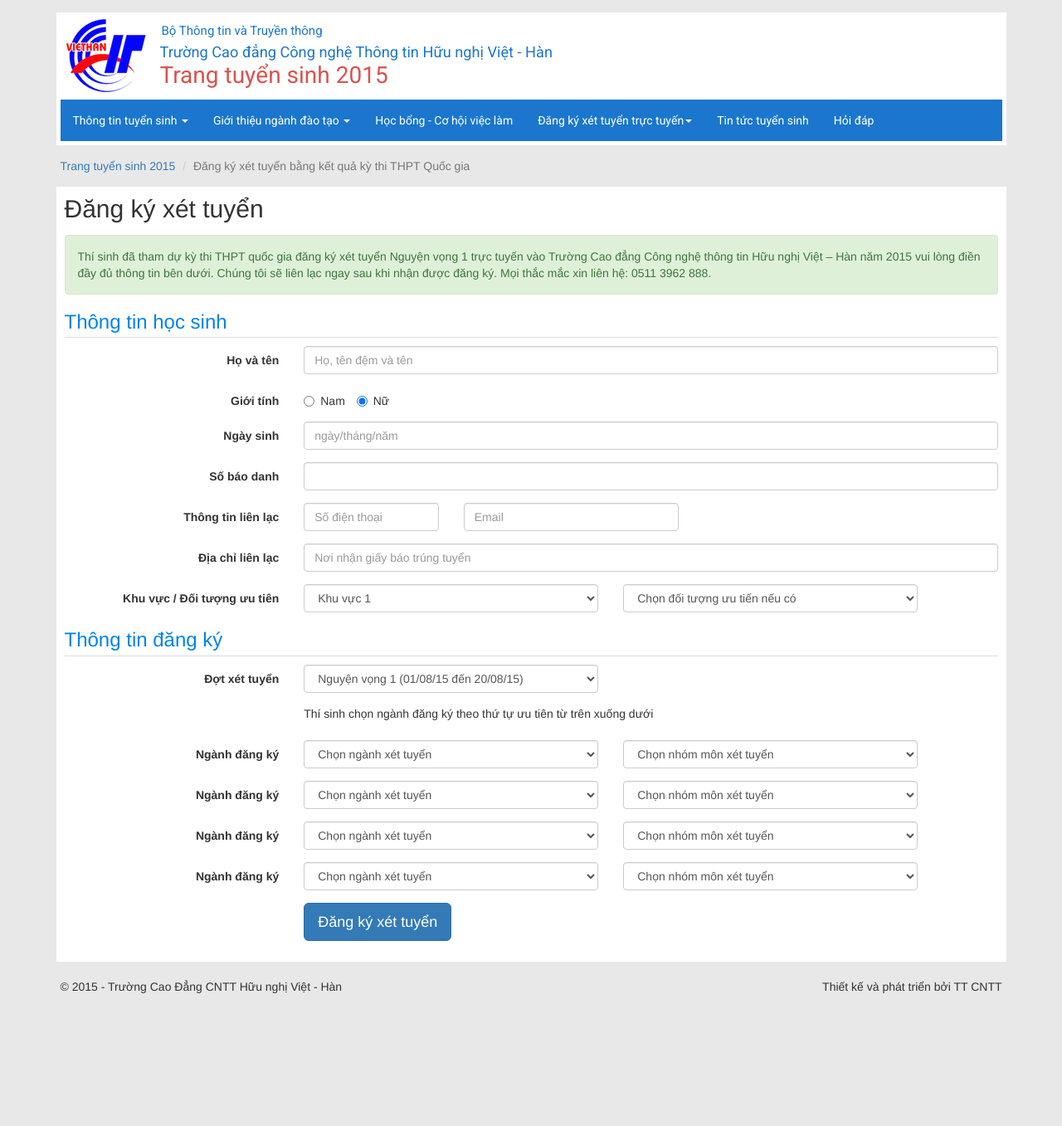
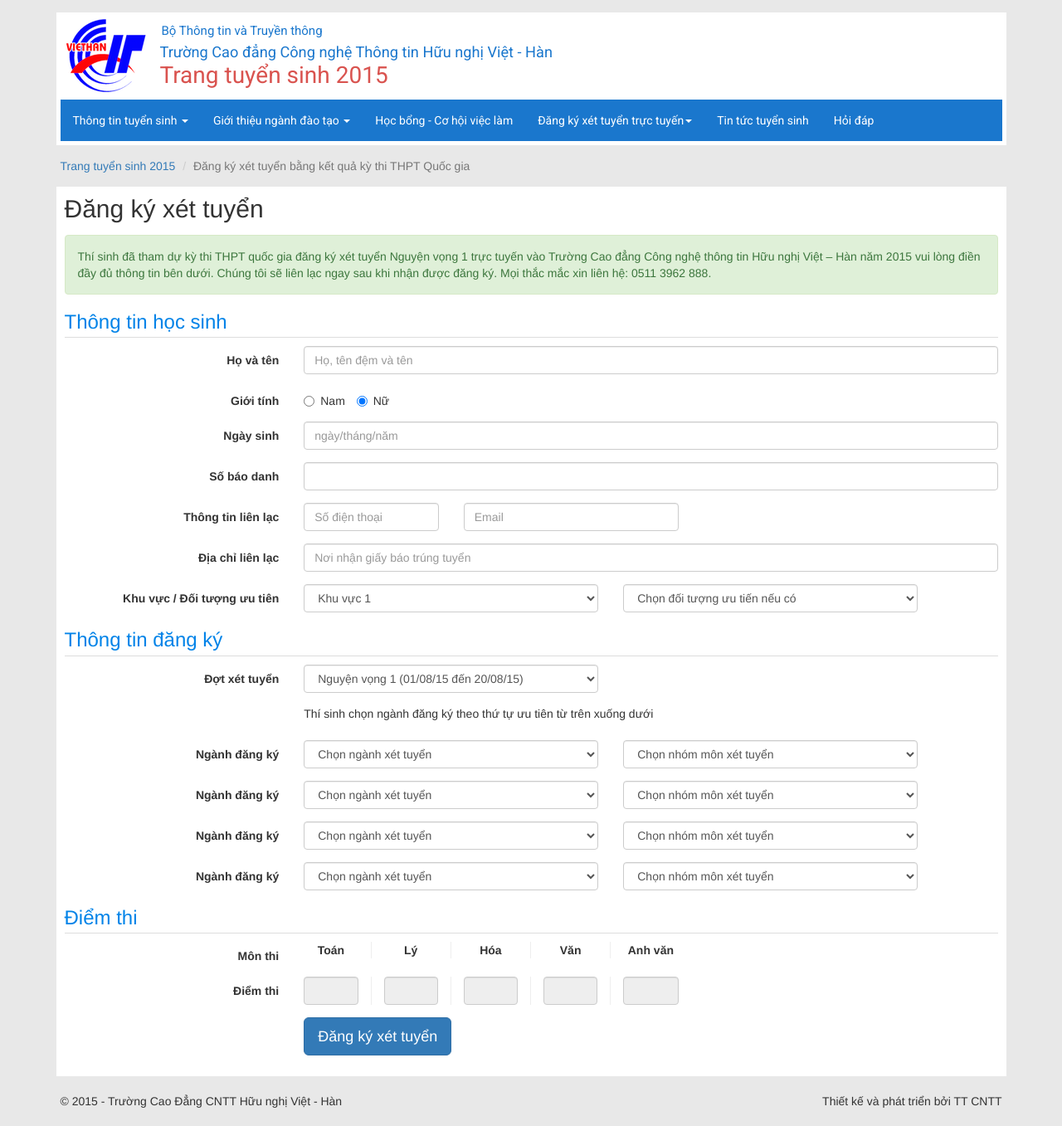
Before and after one commit to VHMIS/DKXT, a Jekyll site: the page built from dkxt_nguyenvong_online.html, in a window 1280 px wide. Shown: the whole page at 83% size. Built offline with Jekyll 4.4.1, drawn with Linux system fonts in a browser that asks for light colours; nearby versions of some CDN libraries; before the commit the page ends 1219 px from its top, so only the background shows below that.

Commit message:
Nhap diem thi

```diff
--- a/dkxt_nguyenvong_online.html
+++ b/dkxt_nguyenvong_online.html
@@ -106,7 +106,6 @@ header_css: no-banner
                             Thí sinh chọn ngành đăng ký theo thứ tự ưu tiên từ trên xuống dưới
                         </div>
                     </div>
-
                     <div class="form-group">
                         <label class="col-md-3 control-label">Ngành đăng ký</label>
                             <div class="col-md-4">
@@ -124,7 +123,7 @@ header_css: no-banner
                                 </select>
                             </div>
                             <div class="col-md-4">
-                                <select name="subject_combination_1" class="form-control">
+                                <select name="subject_combination_1" class="form-control chontohop">
                                     <option value="">Chọn nhóm môn xét tuyển</option>
                                     <option value="A00">A00 Toán - Vật Lý - Hóa Học</option>
                                     <option value="A01">A01 Toán - Vật Lý - Tiếng Anh</option>
@@ -149,7 +148,7 @@ header_css: no-banner
                                 </select>
                             </div>
                             <div class="col-md-4">
-                                <select name="subject_combination_2" class="form-control">
+                                <select name="subject_combination_2" class="form-control chontohop">
                                     <option value="">Chọn nhóm môn xét tuyển</option>
                                     <option value="A00">A00 Toán - Vật Lý - Hóa Học</option>
                                     <option value="A01">A01 Toán - Vật Lý - Tiếng Anh</option>
@@ -174,7 +173,7 @@ header_css: no-banner
                                 </select>
                             </div>
                             <div class="col-md-4">
-                                <select name="subject_combination_3" class="form-control">
+                                <select name="subject_combination_3" class="form-control chontohop">
                                     <option value="">Chọn nhóm môn xét tuyển</option>
                                     <option value="A00">A00 Toán - Vật Lý - Hóa Học</option>
                                     <option value="A01">A01 Toán - Vật Lý - Tiếng Anh</option>
@@ -199,12 +198,50 @@ header_css: no-banner
                             </select>
                         </div>
                         <div class="col-md-4">
-                            <select name="subject_combination_4" class="form-control">
+                            <select name="subject_combination_4" class="form-control chontohop">
                                 <option value="0">Chọn nhóm môn xét tuyển</option>
                                 <option value="A00">A00 Toán - Vật Lý - Hóa Học</option>
                                 <option value="A01">A01 Toán - Vật Lý - Tiếng Anh</option>
                                 <option value="D01">D01 Ngữ Văn - Toán - Tiếng Anh</option>
                             </select>
+                        </div>
+                    </div>
+                    <h3>Điểm thi</h3>
+                    <div class="form-group row_title">
+                        <label class="col-md-3 control-label">Môn thi</label>
+
+                        <div class="col-md-1 border-right">
+                            Toán
+                        </div>
+                        <div class="col-md-1 border-right">
+                            Lý
+                        </div>
+                        <div class="col-md-1 border-right">
+                            Hóa
+                        </div>
+                        <div class="col-md-1 border-right">
+                            Văn
+                        </div>
+                        <div class="col-md-1">
+                            Anh văn
+                        </div>
+                    </div>
+                    <div class="form-group">
+                        <label class="col-md-3 control-label">Điểm thi</label>
+                        <div class="col-md-1 border-right">
+                            <input type="text" class="form-control nhapdiemform" name="sub_1" disabled>
+                        </div>
+                        <div class="col-md-1 border-right">
+                            <input type="text" class="form-control nhapdiemform" name="sub_2" disabled>
+                        </div>
+                        <div class="col-md-1 border-right">
+                            <input type="text" class="form-control nhapdiemform" name="sub_3" disabled>
+                        </div>
+                        <div class="col-md-1 border-right">
+                            <input type="text" class="form-control nhapdiemform" name="sub_4" disabled>
+                        </div>
+                        <div class="col-md-1">
+                            <input type="text" class="form-control nhapdiemform" name="sub_5" disabled>
                         </div>
                     </div>
 
--- a/js/main.js
+++ b/js/main.js
@@ -362,6 +362,48 @@ $(document).ready(function () {
         }, 'json')
     })
 
+    /* Form xét tuyển điểm thi */
+    $('form#xettuyen_ne select.chontohop').on('change', function (e) {
+        var me = $(this)
+        var form = me.parent().parent().parent()
+        var sub = {
+            sub_1: false,
+            sub_2: false,
+            sub_3: false,
+            sub_4: false,
+            sub_5: false
+        }
+
+        form.find('select.chontohop').each(function () {
+            var combination = $(this)
+
+            if (combination.val() != '') {
+                if(combination.val() == 'A00') {
+                    //$('form#xettuyen_ne input[name="sub_1"').prop('disabled', false)
+                    sub.sub_1 = true;
+                    sub.sub_2 = true;
+                    sub.sub_3 = true;
+                } else if(combination.val() == 'A01') {
+                    sub.sub_1 = true;
+                    sub.sub_2 = true;
+                    sub.sub_5 = true;
+                } else {
+                    sub.sub_1 = true;
+                    sub.sub_4 = true;
+                    sub.sub_5 = true;
+                }
+            }
+        })
+
+        $.each(sub, function (key, value) {
+            if(value) {
+                $('form#xettuyen_ne input[name=' + key + ']').prop('disabled', false)
+            } else {
+                $('form#xettuyen_ne input[name=' + key + ']').prop('disabled', true).val('')
+            }
+        })
+    })
+
     $('form#xettuyen_ne').on('submit', function (e) {
         e.preventDefault()
         var me = $(this)
```
